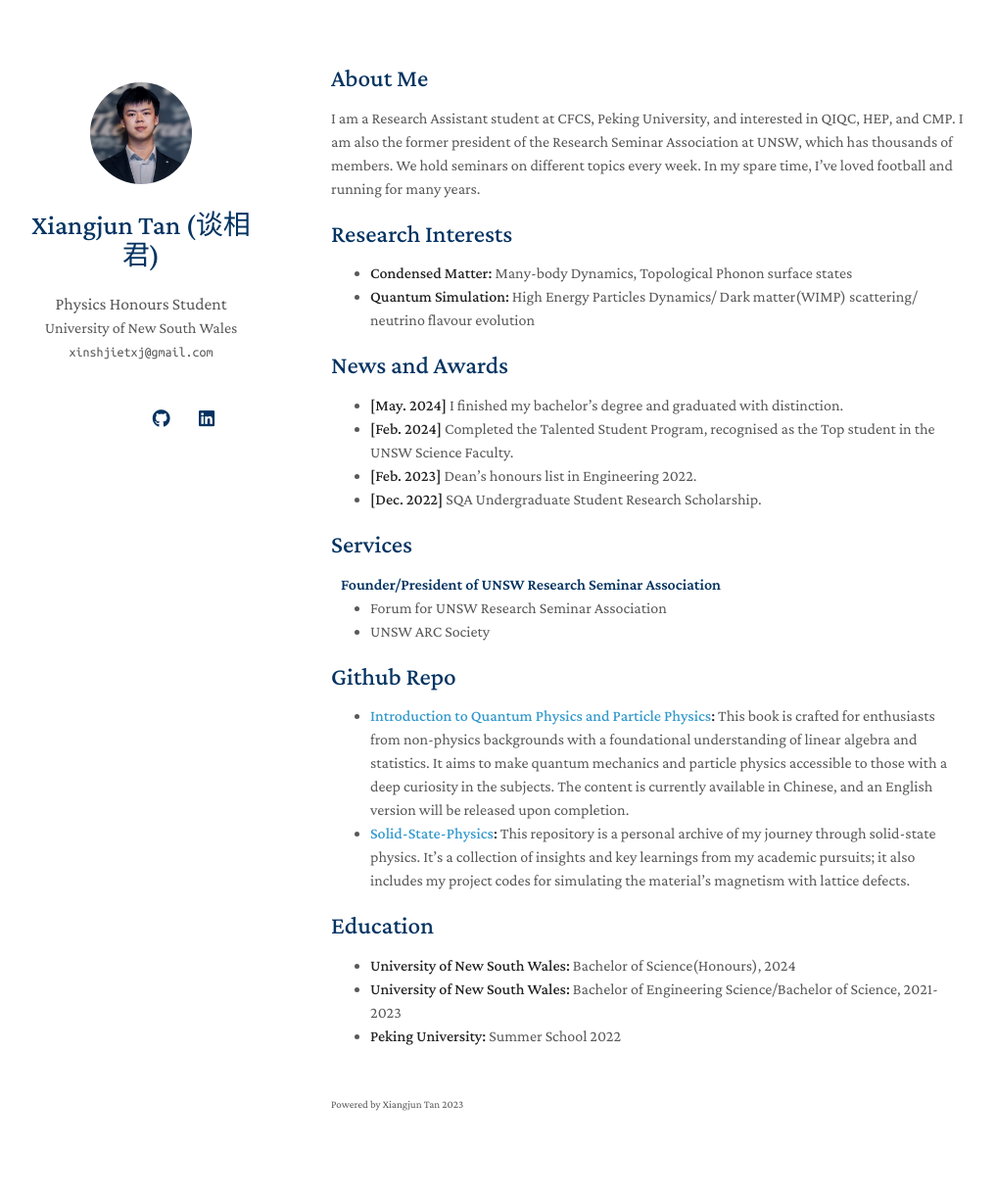
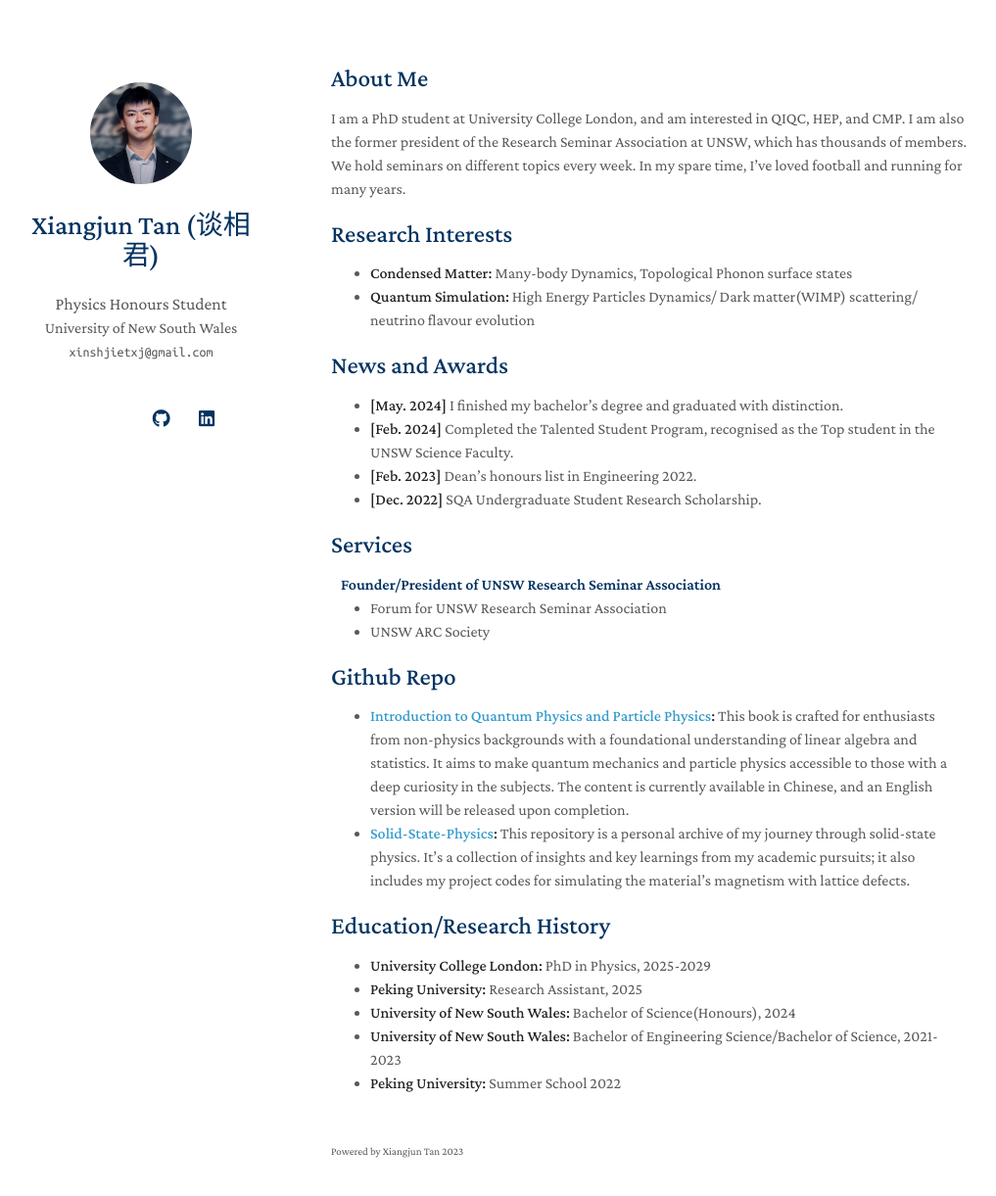
Before and after one commit to xiangjun-tan/xiangjun-tan.github.io, a Jekyll site: the page built from index.md, in a window 1280 px wide and 1256 px high. Shown: the top 1221 px of the window at 98% size, without its empty margins (132-1149 px from the left). Built offline with Jekyll 4.4.1, drawn with Linux system fonts in a browser that asks for light colours; nearby versions of some CDN libraries; a style sheet for code colours, icons or effects is not loaded; our own code applies the rules of GitHub Pages for plain Markdown files.

Commit message:
Update index.md

```diff
--- a/index.md
+++ b/index.md
@@ -4,7 +4,7 @@ layout: homepage
 
 ## About Me
 
-I am a Research Assistant student at CFCS, Peking University, and interested in QIQC, HEP, and CMP. I am also the former president of the Research Seminar Association at UNSW, which has thousands of members. We hold seminars on different topics every week. In my spare time, I've loved football and running for many years.
+I am a PhD student at University College London, and am interested in QIQC, HEP, and CMP. I am also the former president of the Research Seminar Association at UNSW, which has thousands of members. We hold seminars on different topics every week. In my spare time, I've loved football and running for many years.
 
 ## Research Interests
 
@@ -30,7 +30,9 @@ I am a Research Assistant student at CFCS, Peking University, and interested in
 - **[Introduction to Quantum Physics and Particle Physics](https://github.com/xiangjun-tan/Introduction-to-Quantum-Physics-and-Particle-Physics):** This book is crafted for enthusiasts from non-physics backgrounds with a foundational understanding of linear algebra and statistics. It aims to make quantum mechanics and particle physics accessible to those with a deep curiosity in the subjects. The content is currently available in Chinese, and an English version will be released upon completion.
 - **[Solid-State-Physics](https://github.com/xiangjun-tan/Solid-State-Physics):** This repository is a personal archive of my journey through solid-state physics. It's a collection of insights and key learnings from my academic pursuits; it also includes my project codes for simulating the material's magnetism with lattice defects.
 
-## Education
+## Education/Research History
+- **University College London:** PhD in Physics, 2025-2029
+- **Peking University:** Research Assistant, 2025
 - **University of New South Wales:** Bachelor of Science(Honours), 2024
 - **University of New South Wales:** Bachelor of Engineering Science/Bachelor of Science, 2021-2023
 - **Peking University:** Summer School 2022
```
